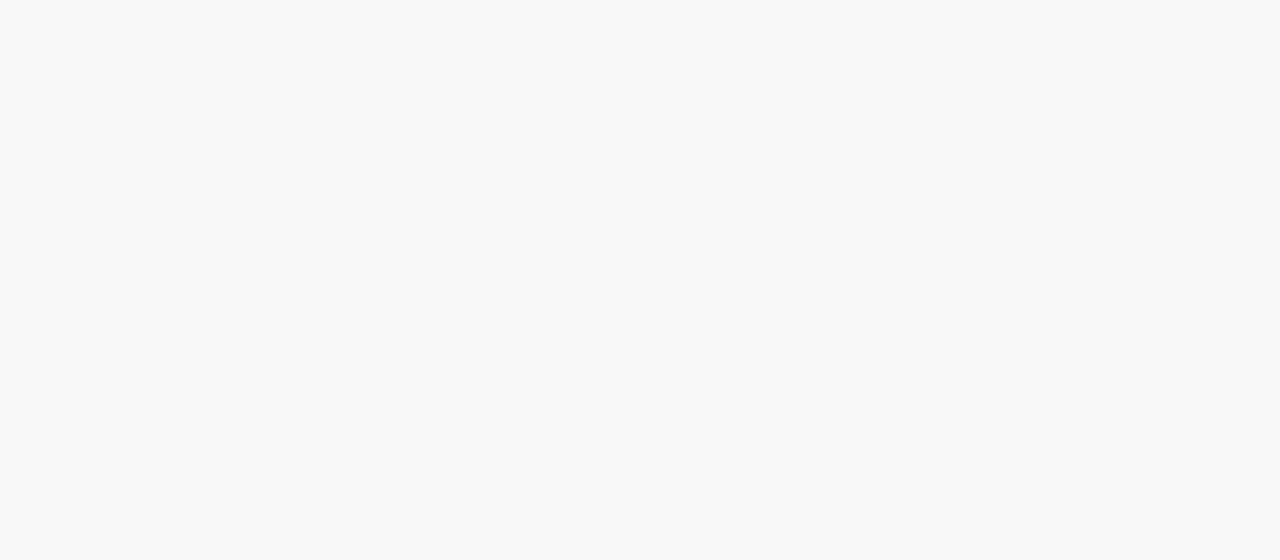
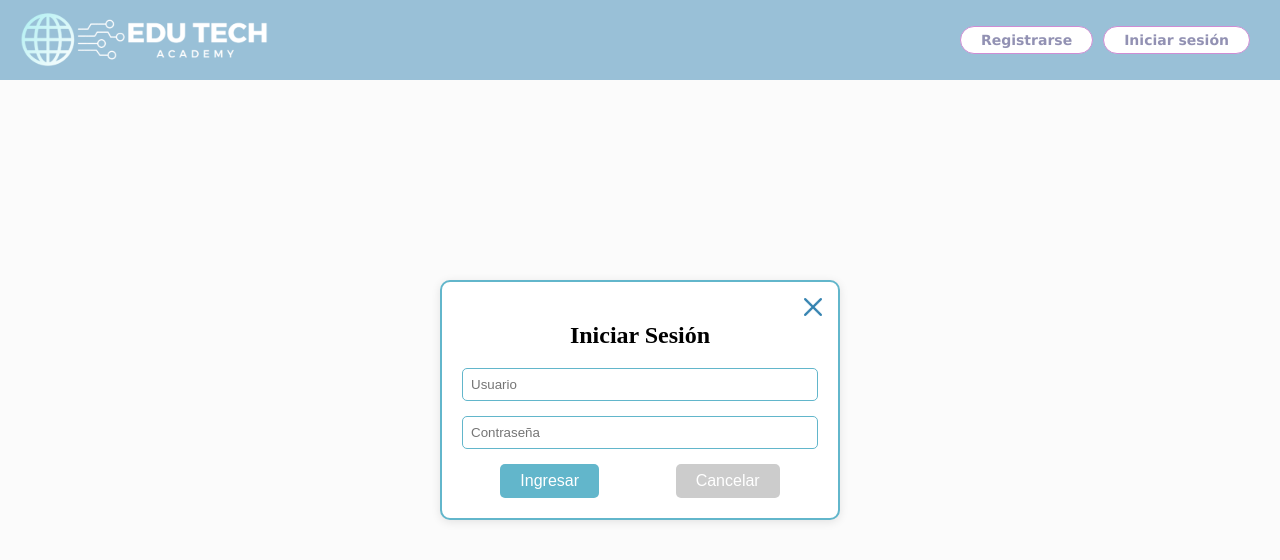
Before and after one commit to rebecayucratovar/EduTech_CodeCrafters, a React (Vite) app in the folder UI/online-courses/: page /inicio-sesion in a window 1280 px wide. Before the commit this address had no page. Shown: the top 560 px of the page. Built offline with nearby package versions, Linux system fonts and the light colour scheme.

Commit message:
modal inicio de sesion y nuevos imports en navbar y nueva ruta en app

```diff
--- /dev/null
+++ b/UI/online-courses/src/components/ModalInicioSesion.tsx
@@ -0,0 +1,57 @@
+import React, { useState } from "react";
+import Close from "../assets/icons/Close.svg";
+import { useNavigate } from "react-router-dom";
+
+interface ModalInicioSesionProps {
+  onClose: () => void;
+}
+
+const ModalInicioSesion: React.FC<ModalInicioSesionProps> = ({ onClose }) => {
+  const navigate = useNavigate();
+  const [username, setUsername] = useState("");
+  const [password, setPassword] = useState("");
+
+  const handleLogin = () => {
+    console.log("Usuario:", username);
+    console.log("Contraseña:", password);
+    navigate("/");
+    onClose(); // Cierra el modal después de iniciar sesión
+  };
+
+  return (
+    <div className="modal-inicio-sesion">
+      <div className="modal-inicio-sesion-container">
+        <button className="modal-inicio-sesion-btn-close" onClick={onClose}>
+          <img src={Close} alt="Cerrar" />
+        </button>
+        <div className="modal-inicio-sesion-content">
+          <h2>Iniciar Sesión</h2>
+          <input
+            type="text"
+            className="modal-inicio-sesion-input"
+            placeholder="Usuario"
+            value={username}
+            onChange={(e) => setUsername(e.target.value)}
+          />
+          <input
+            type="password"
+            className="modal-inicio-sesion-input"
+            placeholder="Contraseña"
+            value={password}
+            onChange={(e) => setPassword(e.target.value)}
+          />
+          <div className="modal-inicio-sesion-button-container">
+            <button className="modal-inicio-sesion-button" onClick={handleLogin}>
+              Ingresar
+            </button>
+            <button className="modal-inicio-sesion-button modal-inicio-sesion-button-cancel" onClick={onClose}>
+              Cancelar
+            </button>
+          </div>
+        </div>
+      </div>
+    </div>
+  );
+};
+
+export default ModalInicioSesion;
--- a/UI/online-courses/src/components/NavBar.tsx
+++ b/UI/online-courses/src/components/NavBar.tsx
@@ -1,7 +1,19 @@
+import React, { useState } from "react";
 import { Link } from "react-router-dom";
 import LogoNavBar from "../assets/LogoNavBar.svg";
+import ModalInicioSesion from "./ModalInicioSesion"; // Importa el componente del modal
 
 export const NavBar = () => {
+  const [modalOpen, setModalOpen] = useState(false); // Estado para controlar si el modal está abierto o no
+
+  const handleOpenModal = () => {
+    setModalOpen(true); // Función para abrir el modal
+  };
+
+  const handleCloseModal = () => {
+    setModalOpen(false); // Función para cerrar el modal
+  };
+
   return (
     <section className="navbar">
       <div className="logo-container">
@@ -13,9 +25,9 @@ export const NavBar = () => {
         <Link to="/registro-estudiante" className="navbar-content-link">
           Registrarse
         </Link>
-        <Link to="/" className="navbar-content-link">
+        <button onClick={handleOpenModal} className="navbar-content-link">
           Iniciar sesión
-        </Link>
+        </button>
         {/*
         <Link to="/registro-curso" className="navbar-content-link">
           Registrar curso
@@ -25,6 +37,7 @@ export const NavBar = () => {
         </Link>
         */}
       </div>
+      {modalOpen && <ModalInicioSesion onClose={handleCloseModal} />} {/* Renderiza el modal solo si modalOpen es true */}
     </section>
   );
 };
--- a/UI/online-courses/src/index.css
+++ b/UI/online-courses/src/index.css
@@ -959,3 +959,83 @@ textarea.error-input {
   cursor: pointer;
   margin-right: 100px;
 }
+
+.modal-inicio-sesion {
+  width: 100%;
+  height: 100vh;
+  background-color: rgba(255, 255, 255, 0.5);
+  display: flex;
+  justify-content: center;
+  align-items: center;
+  position: fixed;
+  top: 0;
+  left: 0;
+  z-index: 1000;
+}
+
+.modal-inicio-sesion-container {
+  display: flex;
+  flex-direction: column;
+  position: relative;
+  width: 400px;
+  background-color: white;
+  border: 2px solid #62b6cb;
+  border-radius: 10px;
+  box-shadow: 0 2px 10px rgba(0, 0, 0, 0.1);
+}
+
+.modal-inicio-sesion-btn-close {
+  display: flex;
+  justify-content: center;
+  position: absolute;
+  top: 10px;
+  right: 10px;
+  width: 30px;
+  height: 30px;
+  align-items: center;
+  cursor: pointer;
+  border: none;
+  background: transparent;
+}
+
+.modal-inicio-sesion-btn-close img {
+  width: 100%;
+  height: auto;
+}
+
+.modal-inicio-sesion-content {
+  padding: 20px;
+  display: flex;
+  flex-direction: column;
+  justify-content: center;
+  align-items: center;
+}
+
+.modal-inicio-sesion-input {
+  width: 100%;
+  margin-bottom: 15px;
+  padding: 8px;
+  border: 1px solid #62b6cb;
+  border-radius: 5px;
+}
+
+.modal-inicio-sesion-button-container {
+  display: flex;
+  justify-content: space-around;
+  width: 100%;
+}
+
+.modal-inicio-sesion-button {
+  padding: 8px 20px;
+  background-color: #62b6cb;
+  color: white;
+  border: none;
+  border-radius: 5px;
+  cursor: pointer;
+  font-size: 16px;
+  margin: 0 5px;
+}
+
+.modal-inicio-sesion-button-cancel {
+  background-color: #ccc;
+}
--- a/UI/online-courses/src/pages/App.tsx
+++ b/UI/online-courses/src/pages/App.tsx
@@ -7,6 +7,7 @@ import { ListCourses } from "./ListCourses";
 import { Comprar } from "./comprar.tsx"; // Importa tu componente comprar.tsx
 import { FormRegistEstudiante } from "./FormRegistEstudiante.tsx";
 import {ShoppingCart} from "./ShoppingCart.tsx";
+import ModalInicioSesion from "../components/ModalInicioSesion.tsx";
 
 export const App = () => {
   return (
@@ -19,6 +20,7 @@ export const App = () => {
           <Route path="registro-curso" element={<FormRegisterCourse />} />
           <Route path="lista-cursos" element={<ListCourses />} />
           <Route path="comprar-cursos" element={<Comprar />} /> {/* Ruta para el formulario comprar.tsx */}
+          <Route path="inicio-sesion" element={<ModalInicioSesion />} /> {/* Ruta para el formulario comprar.tsx */}
           <Route path="lista-compras" element={<ShoppingCart/>}></Route>
         </Route>
       </Routes>
```
